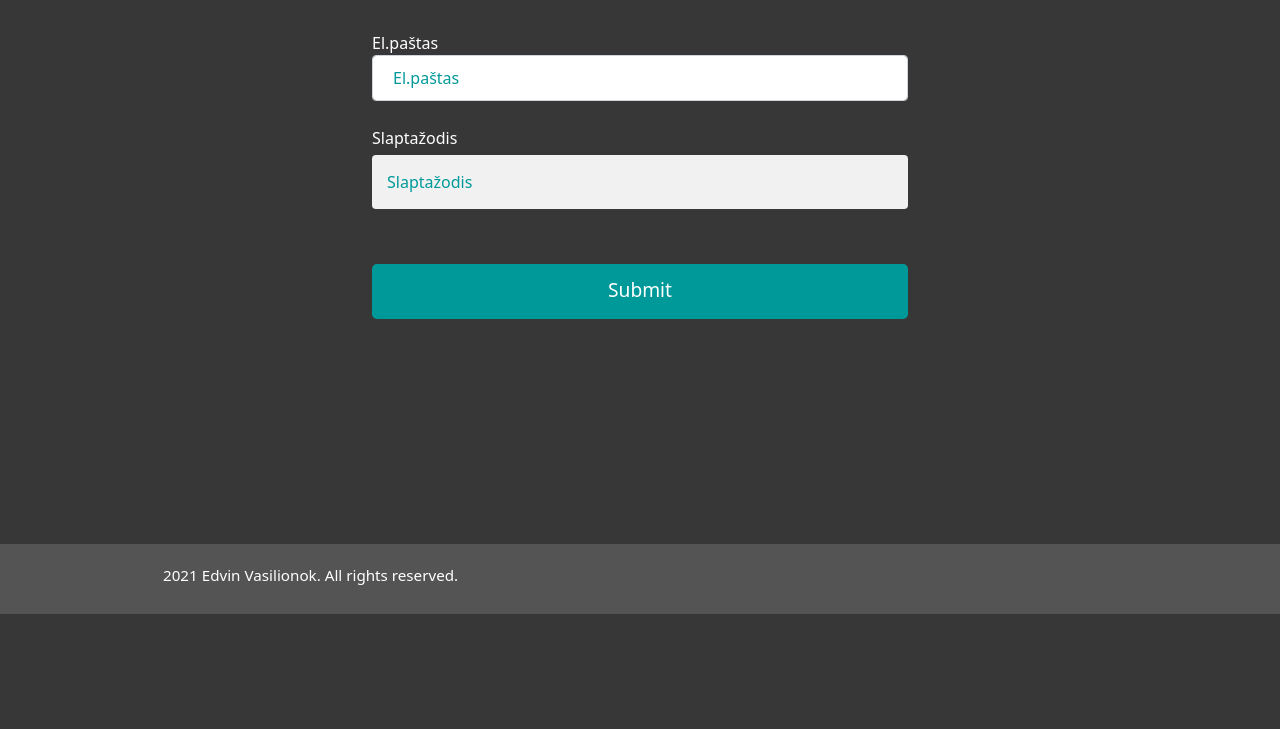
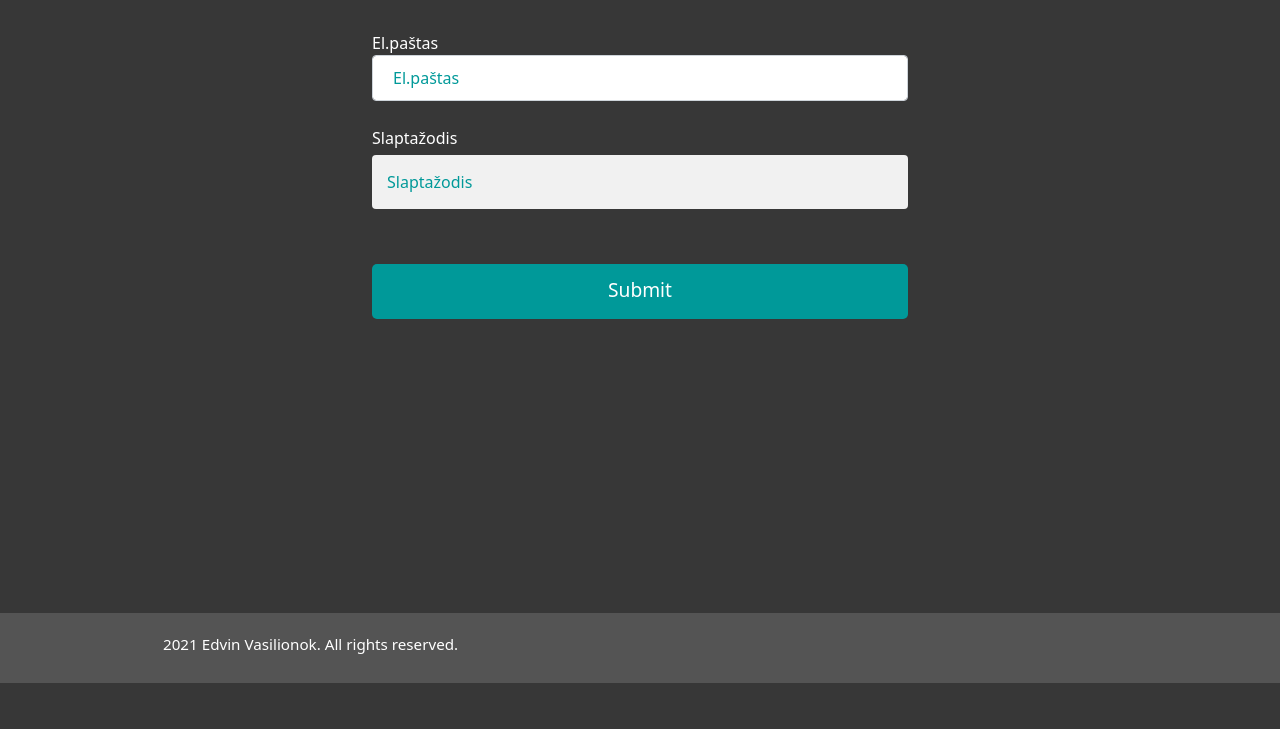
Before and after one commit to Edvinocikas/sportoklubas, a PHP site: page /public/login in a window 1280 px wide. Shown: the part 71-800 px from the top of the page. Run offline with PHP 8.4, Linux system fonts and the light colour scheme.

Commit message:
Working but not very gud

```diff
--- a/app/views/sportClub/index.php
+++ b/app/views/sportClub/index.php
@@ -1,8 +1,6 @@
 <?php $this->view("sportClub/header"); ?>
 
-<div class="tm-hero d-flex img">
-
-</div>
+<div class="tm-hero d-flex img"></div>
 
 <div class="container tm-container-content" style="padding-top: 20px;padding-bottom: 20px;margin-right: auto">
     <div class="row tm-gallery">
--- a/app/views/sportClub/login.php
+++ b/app/views/sportClub/login.php
@@ -1,6 +1,6 @@
 <?php $this->view("sportClub/header", $data); ?>
 
-    <div style="margin: auto; max-width: 600px;width: 100%;padding: 2em;padding-bottom: 17%;color: white">
+    <div style="margin: auto; max-width: 600px;width: 100%;padding: 2em;padding-bottom: 286px;color: white">
         <form method="post">
             <div class="form-group">
                 <label for="exampleInputEmail1">El.paštas</label>
```
